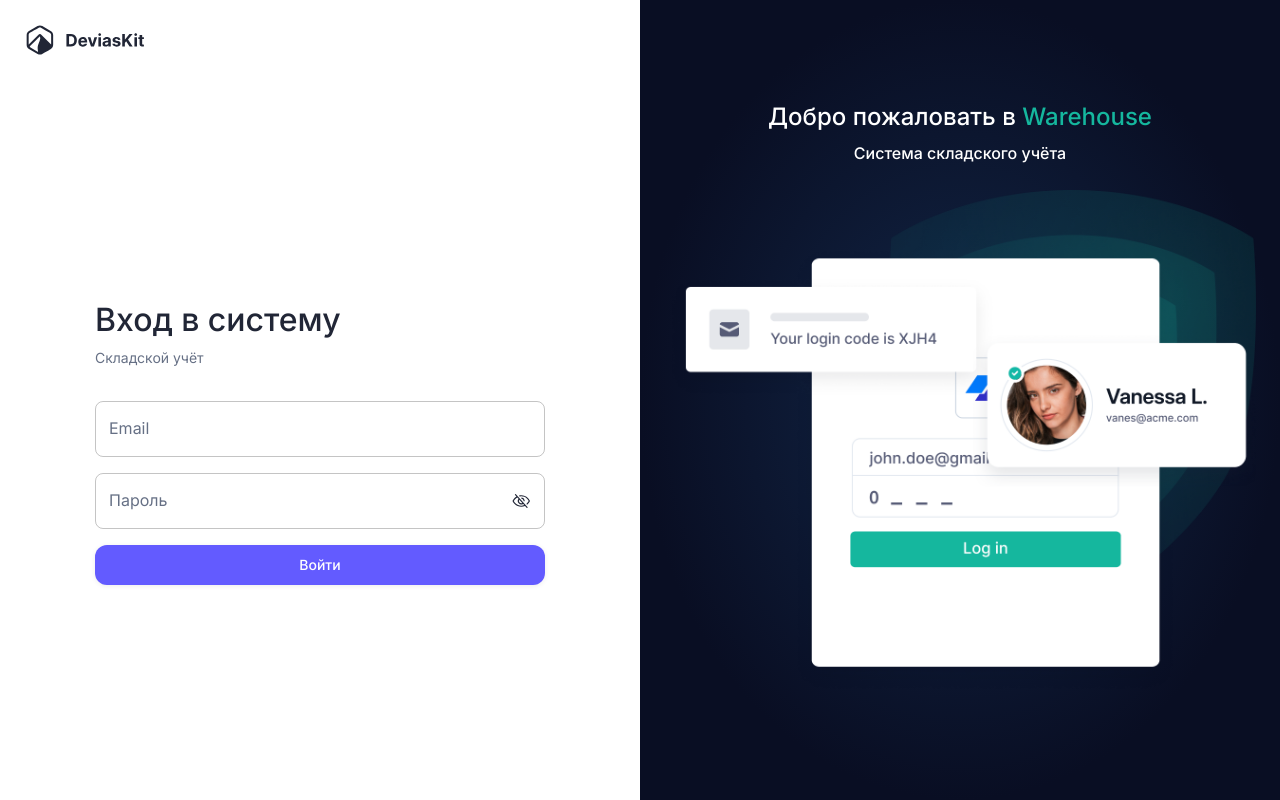
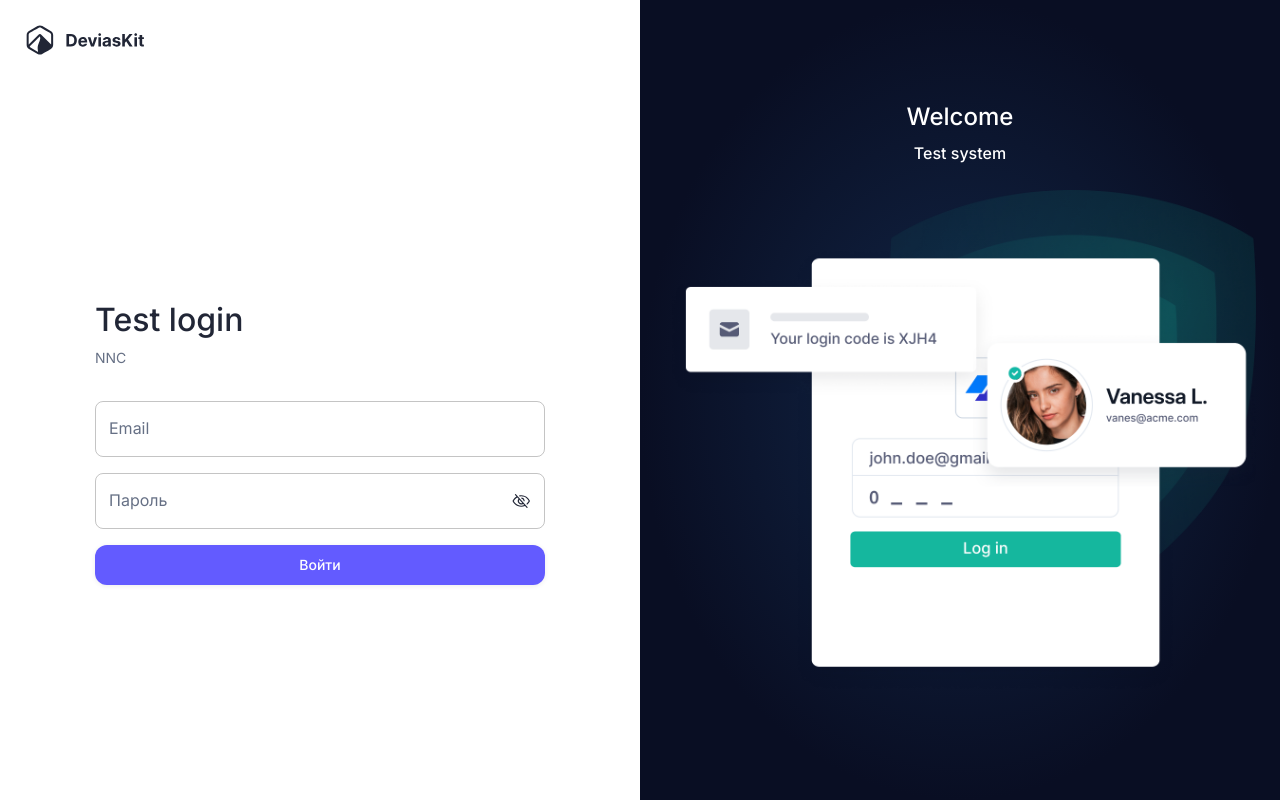
Before and after one commit to pornlab/nit-noi-product-check, a Next.js app in the folder frontend/: page /auth/sign-in in a window 1280 px wide. Built offline with nearby package versions, Linux system fonts and the light colour scheme; no server answers.

Commit message:
translations

```diff
--- a/frontend/src/components/auth/layout.tsx
+++ b/frontend/src/components/auth/layout.tsx
@@ -44,13 +44,10 @@ export function Layout({ children }: LayoutProps): React.JSX.Element {
         <Stack spacing={3}>
           <Stack spacing={1}>
             <Typography color="inherit" sx={{ fontSize: '24px', lineHeight: '32px', textAlign: 'center' }} variant="h1">
-              Добро пожаловать в{' '}
-              <Box component="span" sx={{ color: '#15b79e' }}>
-                Warehouse
-              </Box>
+              Welcome
             </Typography>
             <Typography align="center" variant="subtitle1">
-              Система складского учёта
+              Test system
             </Typography>
           </Stack>
           <Box sx={{ display: 'flex', justifyContent: 'center' }}>
--- a/frontend/src/components/auth/sign-in-form.tsx
+++ b/frontend/src/components/auth/sign-in-form.tsx
@@ -64,9 +64,9 @@ export function SignInForm(): React.JSX.Element {
   return (
     <Stack spacing={4}>
       <Stack spacing={1}>
-        <Typography variant="h4">Вход в систему</Typography>
+        <Typography variant="h4">Test login</Typography>
         <Typography color="text.secondary" variant="body2">
-          Складской учёт
+          NNC
         </Typography>
       </Stack>
       <form onSubmit={handleSubmit(onSubmit)}>
```
Also changed, not shown: 1 other file (tests, documents, lock files or other folders).
